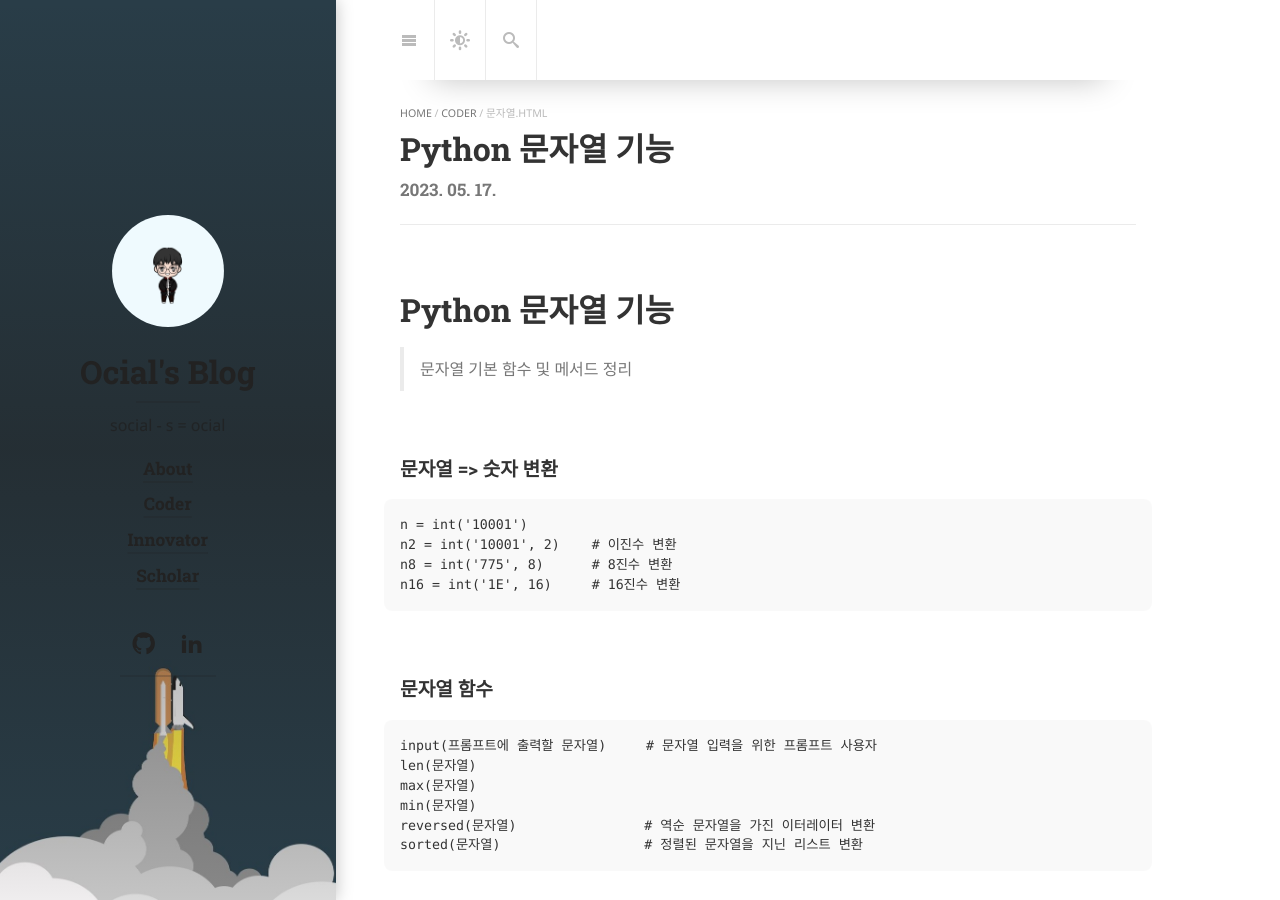
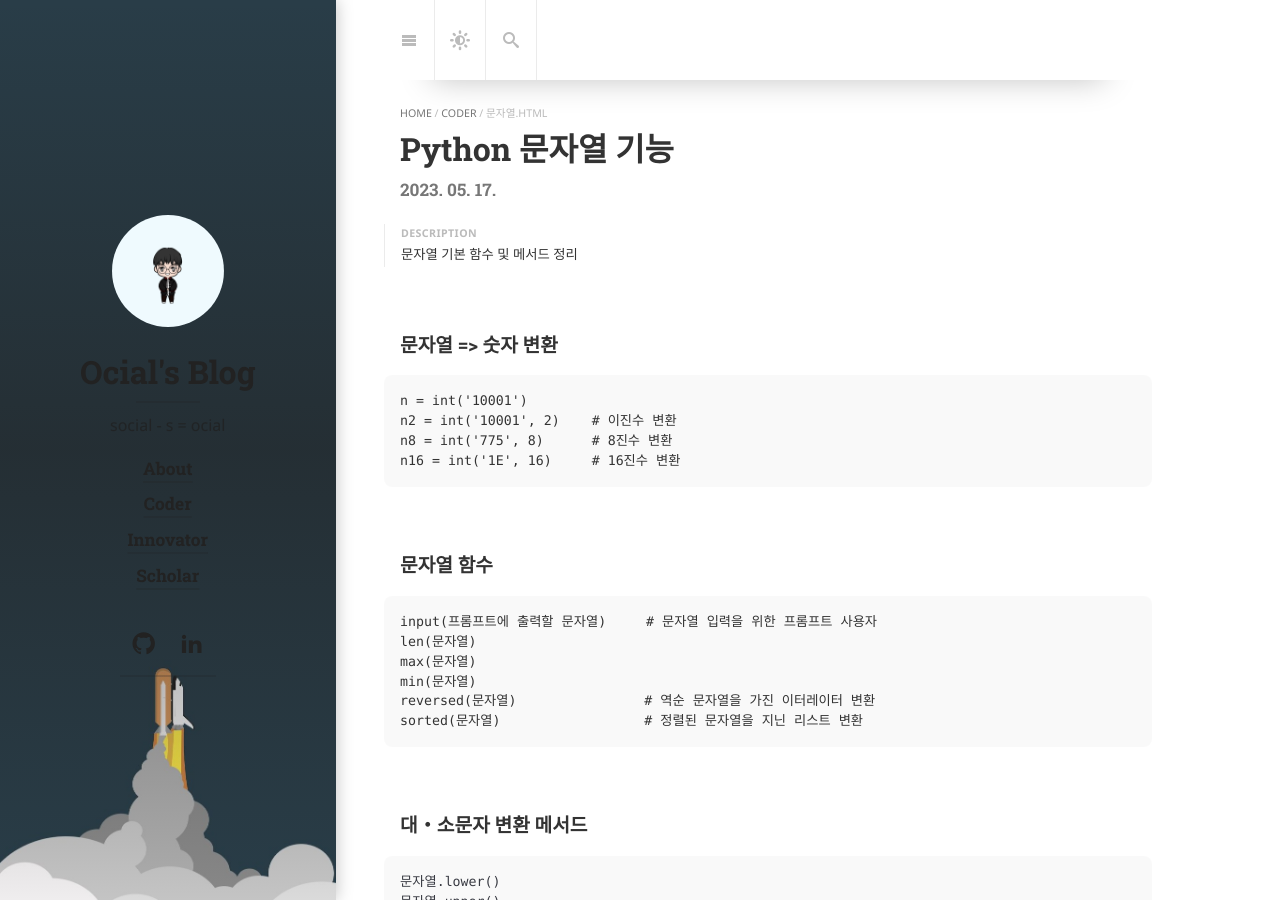
Before and after one commit to ocial/ocial.github.io, a Jekyll site: the page built from _posts/coder/python/2023-05-17-문자열.md, in a window 1280 px wide and 900 px high. Built offline with Jekyll 4.4.1, drawn with Linux system fonts in a browser that asks for light colours; cached includes are drawn as plain includes; nearby versions of some CDN libraries; some web fonts are replaced; library files that are not in the unit come from our copies; comment, search, counter and statistics services are not loaded.

Commit message:
20230517

````diff
--- a/_posts/coder/python/2023-05-17-문자열.md
+++ b/_posts/coder/python/2023-05-17-문자열.md
@@ -3,14 +3,12 @@ layout: post
 title: Python 문자열 기능
 categories: coder
 tags:       python
+description: >
+  문자열 기본 함수 및 메서드 정리
 invert_sidebar: true
 ---
 - Table of Contents
 {:toc .large-only}
-
-# Python 문자열 기능
-> 문자열 기본 함수 및 메서드 정리
-
 
 ### 문자열 => 숫자 변환
 ```Python
````
